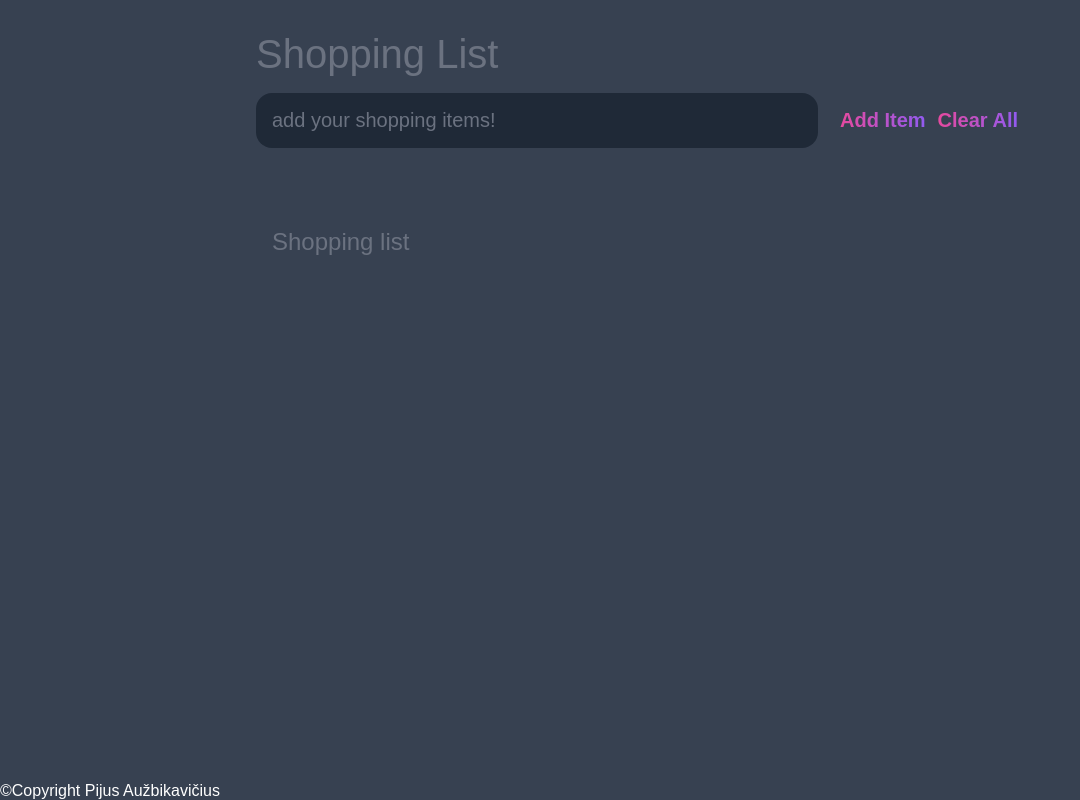
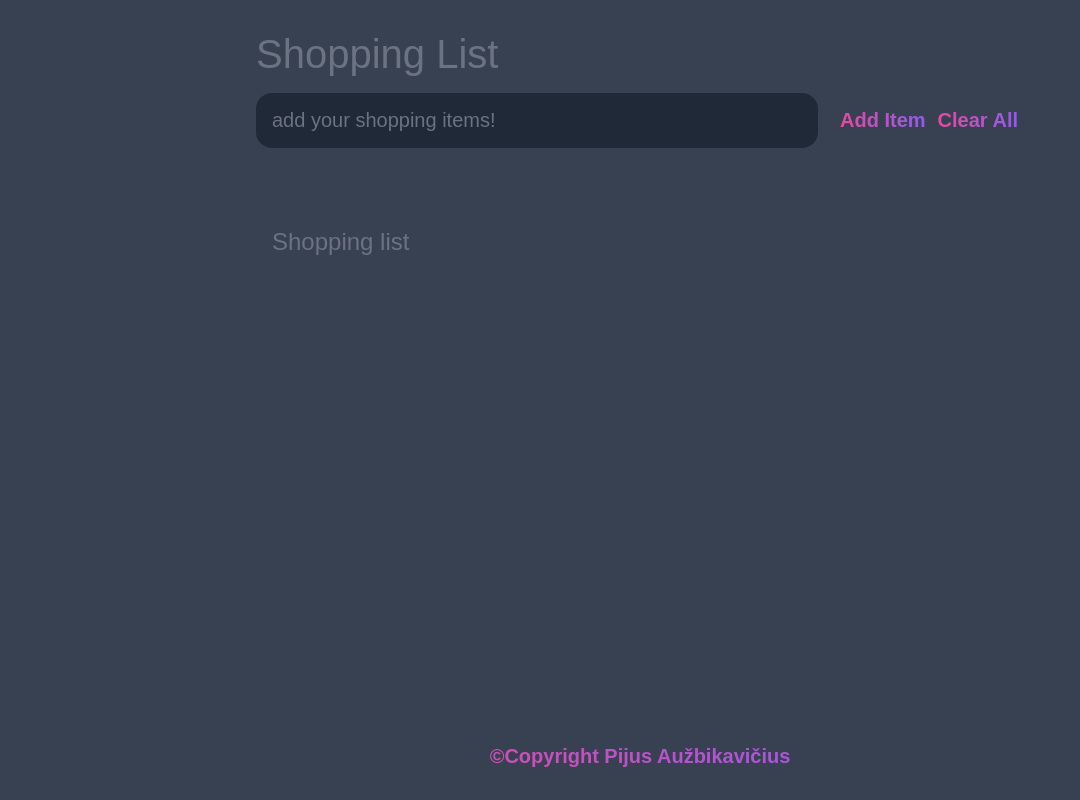
Before and after one commit to auzikas/Sprint4, a plain HTML site: page index.html in a window 1280 px wide. Shown: the whole page, without its empty margins (0-1080 px from the left). Drawn offline with Linux system fonts and the light colour scheme.

Commit message:
added styling to footeer and removed class from footer <p>

```diff
--- a/index.html
+++ b/index.html
@@ -24,7 +24,7 @@
         </section>
     </main>
     <footer>
-        <p class="footer">
+        <p>
             &#169;Copyright Pijus Aužbikavičius
         </p>
     </footer>
--- a/styles.css
+++ b/styles.css
@@ -171,3 +171,20 @@ main {
 .item .actions .delete {
     color: crimson;
 }
+
+footer {
+    padding: 2rem 1rem;
+    max-width: 800px;
+    width: 100%;
+    margin: 0 auto;
+    text-align: center;
+}
+
+footer p{
+    color: var(--pink);
+    font-size: 1.25rem;
+    font-weight: 700;
+    background-image: linear-gradient(to right, var(--pink), var(--purple));
+    -webkit-background-clip: text;
+    -webkit-text-fill-color: transparent;
+}
```
